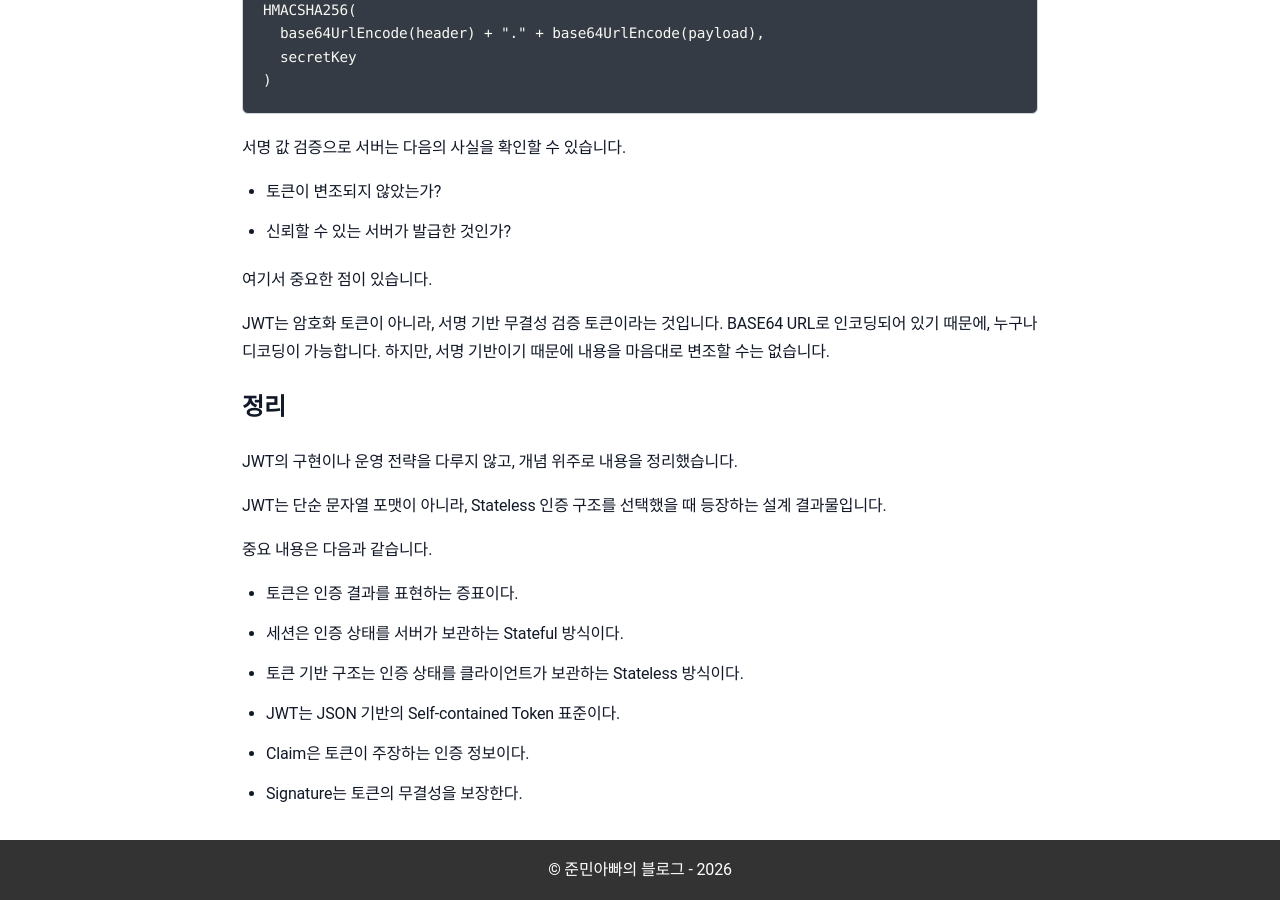
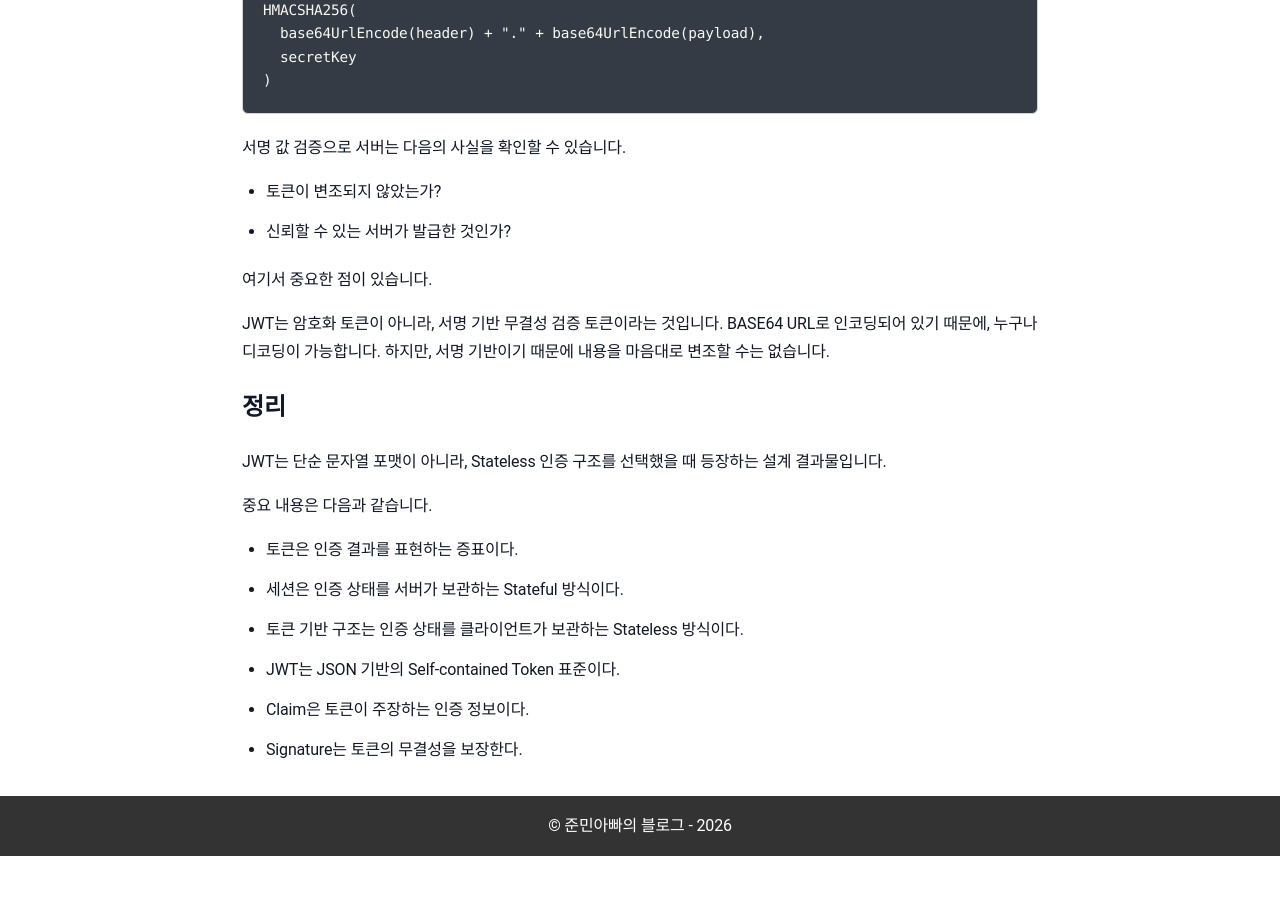
Before and after one commit to sanghoon-lee/sanghoon-lee.github.io, a Jekyll site: the page built from _posts/2026-02-28-JWT.md, in a window 1280 px wide and 900 px high, scrolled down 4063 px. Built offline with Jekyll 4.4.1, drawn with Linux system fonts in a browser that asks for light colours; nearby versions of some CDN libraries; comment, search, counter and statistics services are not loaded; after the commit the page ends 4919 px from its top, so only the background shows below that.

Commit message:
포스팅 내용 정리

```diff
--- a/_posts/2026-02-28-JWT.md
+++ b/_posts/2026-02-28-JWT.md
@@ -165,8 +165,6 @@ JWT는 암호화 토큰이 아니라, 서명 기반 무결성 검증 토큰이
 
 ## 정리
 
-JWT의 구현이나 운영 전략을 다루지 않고, 개념 위주로 내용을 정리했습니다.
-
 JWT는 단순 문자열 포맷이 아니라,
 Stateless 인증 구조를 선택했을 때 등장하는 설계 결과물입니다.
 
```
